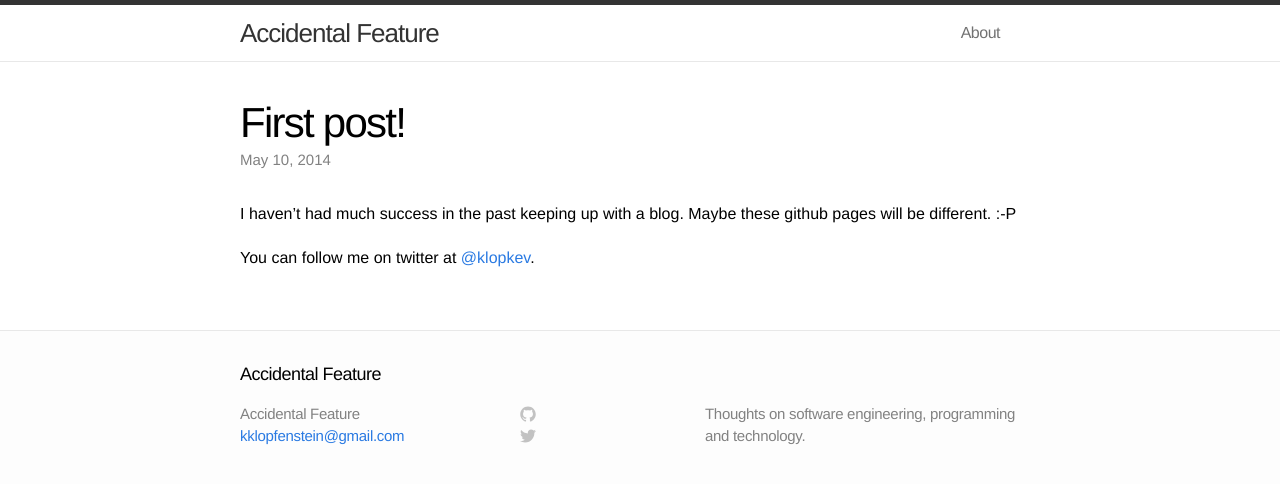
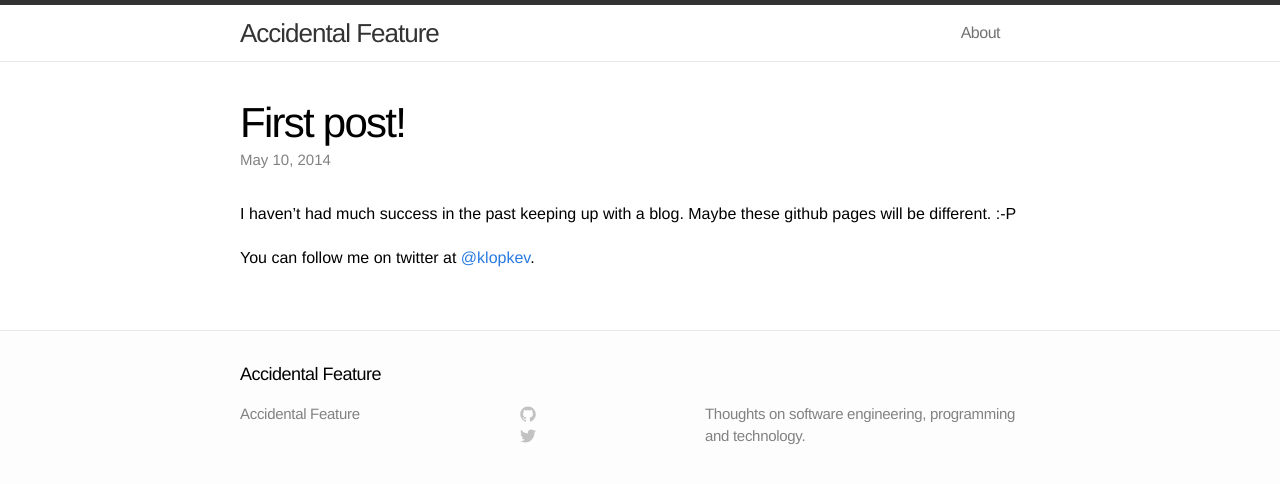
Before and after one commit to kklopfenstein/kklopfenstein.github.io, a Jekyll site: the page built from _posts/2014-05-10-welcome-to-jekyll.markdown, in a window 1280 px wide. Shown: the top 484 px of the page. Built offline with Jekyll 4.4.1, drawn with Linux system fonts in a browser that asks for light colours.

Commit message:
removed email

```diff
--- a/_config.yml
+++ b/_config.yml
@@ -1,6 +1,5 @@
 # Site settings
 title: Accidental Feature
-email: kklopfenstein@gmail.com
 description: "Thoughts on software engineering, programming and technology."
 baseurl: ""
 url: "http://kklopfenstien.github.io/"
```
